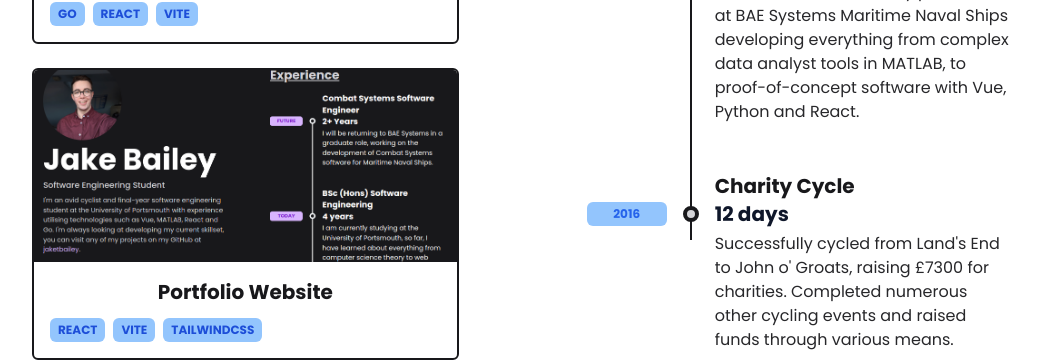
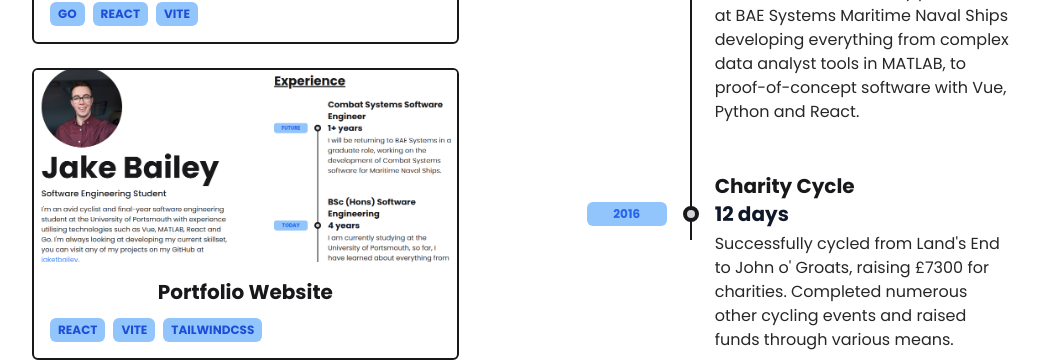
Before and after one commit to jaketbailey/portfolio, a React (Vite) app: page / in a window 1280 px wide. Shown: the part 848-1210 px from the top of the page, without its empty margins (96-1140 px from the left). Built offline with nearby package versions, Linux system fonts and the light colour scheme.

Commit message:
img colour change with light/dark

```diff
--- a/src/App.jsx
+++ b/src/App.jsx
@@ -83,7 +83,7 @@ function App() {
         <div className="max-w-5xl w-11/12 flex flex-wrap">
           <div className="w-full md:w-1/2 overflow-auto">
             <Intro />
-            <Portfolio />
+            <Portfolio theme={theme}/>
           </div>
           <div className="w-full md:w-1/2  ml-auto overflow-auto pt-30 pb-6">
             <Timeline />
--- a/src/components/Portfolio.jsx
+++ b/src/components/Portfolio.jsx
@@ -3,7 +3,7 @@ import portfolio from '../data/portfolio';
 import Modal from './Modal';
 import PortfolioItem from './PortfolioItem';
 
-export default function Portfolio() {
+export default function Portfolio({ theme }) {
 
 
 
@@ -13,10 +13,12 @@ export default function Portfolio() {
             {portfolio.map(project => (
                <PortfolioItem
                   imgUrl={project.imgUrl}
+                  imgUrlLight={project.imgUrlLight}
                   title={project.title}
                   stack={project.stack}
                   link={project.link}
                   description={project.description}
+                  theme={theme}
                />
             ))}
          </div>
--- a/src/components/PortfolioItem.jsx
+++ b/src/components/PortfolioItem.jsx
@@ -1,13 +1,15 @@
 import React from 'react';
 import Modal from './Modal';
 
-export default function PortfolioItem({ title, imgUrl, stack, link, description }) {
+export default function PortfolioItem({ title, imgUrl, imgUrlLight, stack, link, description, theme }) {
 
    const [showModal, setShowModal] = React.useState(false);
 
    const handleClose = () => {
       setShowModal(false);
    }
+
+   const activeImgUrl = theme === 'dark' ? imgUrl : imgUrlLight;
 
    return (
       <button
@@ -22,7 +24,7 @@ export default function PortfolioItem({ title, imgUrl, stack, link, description
             onClose={handleClose}
          />
          <img
-            src={imgUrl}
+            src={activeImgUrl}
             alt="portfolio"
             className="w-full h-36 md:h-48 object-cover cursor-pointer"
          />
--- a/src/data/portfolio.js
+++ b/src/data/portfolio.js
@@ -2,6 +2,7 @@ export default [
     {
        title: 'Dissertation Project',
        imgUrl: '/route_planner.png',
+       imgUrlLight: '/route_planner.png',
        stack: ['Go', 'React', 'Vite'],
        link: 'https://github.com/jaketbailey',
        description: `
@@ -15,6 +16,7 @@ export default [
     {
        title: 'Portfolio Website',
        imgUrl: '/portfolio.png',
+       imgUrlLight: '/portfolio_light.png',
        stack: ['React', 'Vite', 'TailwindCSS'],
        link: 'https://github.com/jaketbailey/portfolio',
        description: `
```
Also changed, not shown: public/portfolio.png, public/portfolio_light.png (added), src/data/timeline.js (line endings or trailing spaces).
